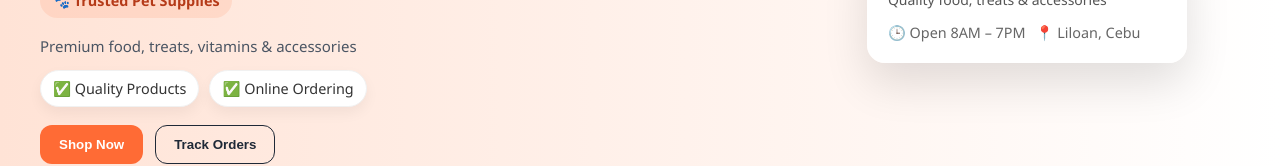
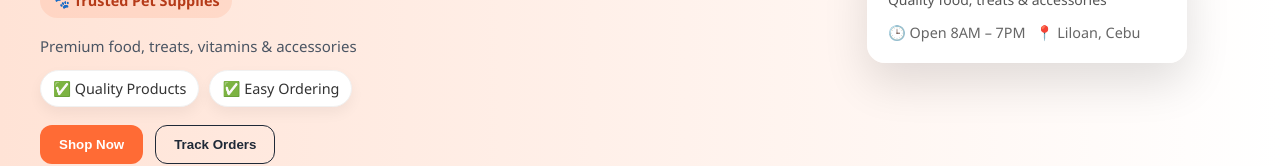
Before and after one commit to cyrose22/capstone-frontend, a React (Vite) app: page / in a window 1280 px wide. Shown: the part 308-474 px from the top of the page. Built offline with nearby package versions, Linux system fonts and the light colour scheme; no server answers.

Commit message:
change easy to online

```diff
--- a/src/UI/ConsumerDashboard/ConsumerDashboard.jsx
+++ b/src/UI/ConsumerDashboard/ConsumerDashboard.jsx
@@ -489,7 +489,7 @@ function ConsumerDashboard() {
           {/* little feature chips */}
           <div className="hero-features">
             <span>✅ Quality Products</span>
-            <span>✅ Online Ordering</span>
+            <span>✅ Easy Ordering</span>
           </div>
 
           <div className="hero-buttons">
```
